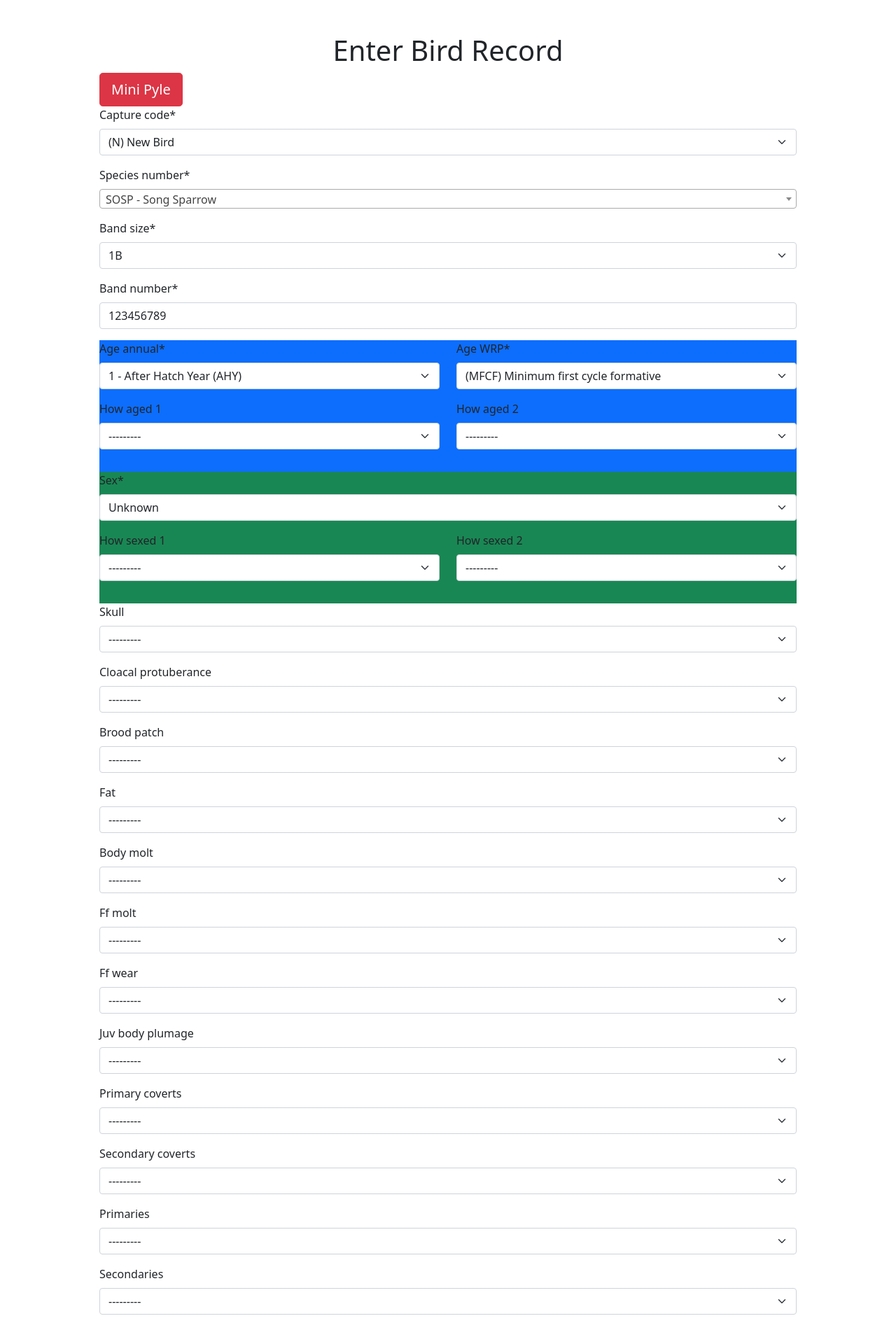
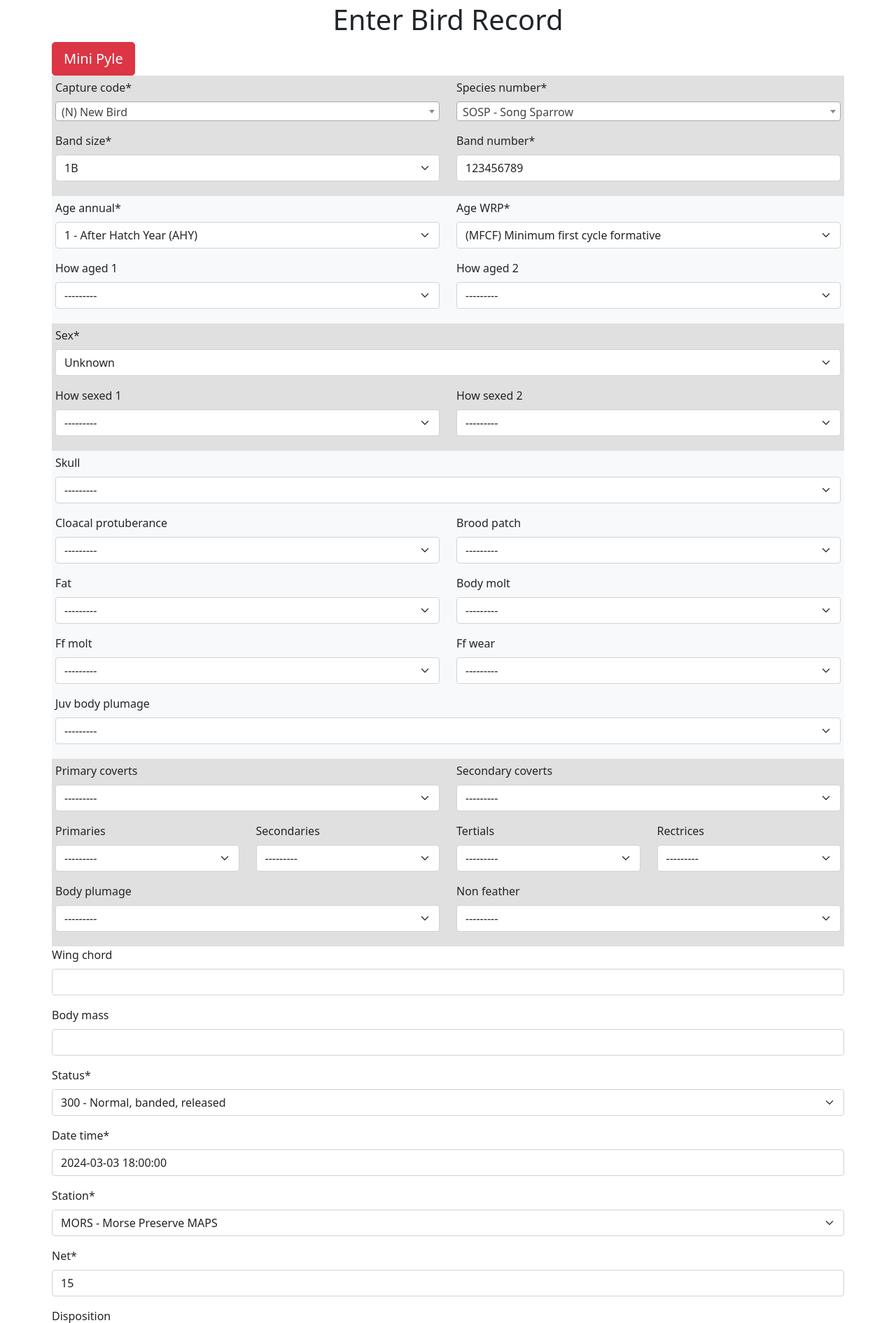
Before and after one commit to ndswecker/SnatchItCore, a Django app: page /maps/create_record/ in a window 1280 px wide. Shown: the part 73-1963 px from the top of the page at 70% size. Run offline with Django 4.2, Linux system fonts and the light colour scheme; a user stored in the database is signed in; some libraries are stand-ins or nearby versions.

Commit message:
Apply grouping and styles to Fieldsets

```diff
--- a/app/maps/forms.py
+++ b/app/maps/forms.py
@@ -1,10 +1,11 @@
 from crispy_forms.helper import FormHelper
 from crispy_forms.layout import Layout, Fieldset, Submit, Div, Row, Column
+from django.forms import Select
 from django import forms
 from django_select2 import forms as s2forms
 
 from maps.maps_reference_data import SPECIES, WRP_GROUPS
-from maps.choice_definitions import SPECIES_CHOICES
+from maps.choice_definitions import SPECIES_CHOICES, CAPTURE_CODE_CHOICES
 from maps.models import CaptureRecord
 from maps.validators import CaptureRecordFormValidator
 
@@ -15,49 +16,90 @@ class CaptureRecordForm(forms.ModelForm):
         self.helper = FormHelper()
         self.helper.form_method = "post"
         self.helper.layout = Layout(
-            "capture_code",
-            "species_number",
-            "band_size",
-            "band_number",
+            Fieldset(
+                "",
+                Row(
+                    Column("capture_code", css_class="col-6"),
+                    Column("species_number", css_class="col-6"),
+                ),
+                Row(
+                    Column("band_size", css_class="col-6"),
+                    Column("band_number", css_class="col-6"),
+                ),
+                css_class="fieldset-padding bg-custom-gray",
+            ),
 
             Fieldset(
                 "",
                 Row(
-                    Column("age_annual"),
-                    Column("age_WRP"),
+                    Column("age_annual", css_class="col-6"),
+                    Column("age_WRP", css_class="col-6"),
                 ),
                 Row(
-                    Column("how_aged_1"),
-                    Column("how_aged_2"),
+                    Column("how_aged_1", css_class="col-6"),
+                    Column("how_aged_2", css_class="col-6"),
                 ),
-                css_class="bg-primary pb-3",
+                css_class="fieldset-padding bg-light",
             ),
 
             Fieldset(
                 "",
                 "sex",
                 Row(
-                    Column("how_sexed_1"),
-                    Column("how_sexed_2"),
+                    Column("how_sexed_1", css_class="col-6"),
+                    Column("how_sexed_2", css_class="col-6"),
                 ),
-                css_class="bg-success pb-3",
+                css_class="fieldset-padding bg-custom-gray",
             ),
-            "skull",
-            "cloacal_protuberance",
-            "brood_patch",
-            "fat",
-            "body_molt",
-            "ff_molt",
-            "ff_wear",
-            "juv_body_plumage",
-            "primary_coverts",
-            "secondary_coverts",
-            "primaries",
-            "secondaries",
-            "tertials",
-            "rectrices",
-            "body_plumage",
-            "non_feather",
+
+            Fieldset(
+                "",
+                Row(
+                    Column("skull", css_class="col-12"),
+                ),
+                Row(
+                    Column("cloacal_protuberance", css_class="col-6"),
+                    Column("brood_patch", css_class="col-6"),
+                ),
+                Row(
+                    Column("fat", css_class="col-6"),
+                    Column("body_molt", css_class="col-6"),
+                ),
+                Row(
+                    Column("ff_molt", css_class="col-6"),
+                    Column("ff_wear", css_class="col-6"),
+                ),
+                Row(
+                    Column("juv_body_plumage", css_class="col-12"),
+                ),
+                css_class="fieldset-padding bg-light",
+            ),
+            Fieldset(
+                "",
+                Row(
+                    Column("primary_coverts", css_class="col-6"),
+                    Column("secondary_coverts", css_class="col-6"),
+                ),
+                Row(
+                    Column("primaries", css_class="col-3"),
+                    Column("secondaries", css_class="col-3"),
+                    Column("tertials", css_class="col-3"),
+                    Column("rectrices", css_class="col-3"),
+                ),
+                Row(
+                    Column("body_plumage", css_class="col-6"),
+                    Column("non_feather", css_class="col-6"),
+                ),
+                css_class="fieldset-padding bg-custom-gray",
+            ),
+            # "primary_coverts",
+            # "secondary_coverts",
+            # "primaries",
+            # "secondaries",
+            # "tertials",
+            # "rectrices",
+            # "body_plumage",
+            # "non_feather",
             "wing_chord",
             "body_mass",
             "status",
@@ -72,6 +114,11 @@ class CaptureRecordForm(forms.ModelForm):
             "is_validated",
             Submit("submit", "Submit", css_class="btn btn-lg btn-primary w-100"),
         )
+
+    capture_code = forms.ChoiceField(
+        choices=CAPTURE_CODE_CHOICES,
+        widget=s2forms.Select2Widget(attrs={"class": "form-control"}),
+    )
 
     species_number = forms.ChoiceField(
         choices=SPECIES_CHOICES,
--- a/app/maps/templates/maps/enter_bird.html
+++ b/app/maps/templates/maps/enter_bird.html
@@ -6,13 +6,15 @@
     <!-- Bootstrap 5 CSS -->
     <link href="https://cdn.jsdelivr.net/npm/bootstrap@5.1.3/dist/css/bootstrap.min.css" rel="stylesheet">
     <link href="https://cdnjs.cloudflare.com/ajax/libs/select2/4.0.13/css/select2.min.css" rel="stylesheet" />
+    <!-- Custom CSS -->
+    <link href="{% static 'css/styles.css' %}" rel="stylesheet">
 {% endblock %}
 
 {% block title %}Enter Bird{% endblock %}
 
 {% block content %}
-<div class="container">
-    <div class="p-5 m-auto">
+<div class="container container-minimal-margin">
+    <div class="p-1">
         <h1 class="text-center">Enter Bird Record</h1>
         {% for field in form %}
             {% if field.errors %}
--- a/app/static/css/styles.css
+++ b/app/static/css/styles.css
@@ -0,0 +1,19 @@
+.container-minimal-margin {
+    margin-top: 0 !important;
+    margin-bottom: 0 !important;
+    padding-right: 0 !important;
+    padding-left: 0 !important;
+}
+
+.form-control {
+    width: 100%; /* Ensure it takes up the full width of its parent */
+    max-width: 100%; /* Prevent it from overflowing */
+}
+
+.fieldset-padding {
+    padding: 5px;
+}
+
+.bg-custom-gray {
+    background-color: #e0e0e0; /* Adjust the hex color as needed */
+}
```
